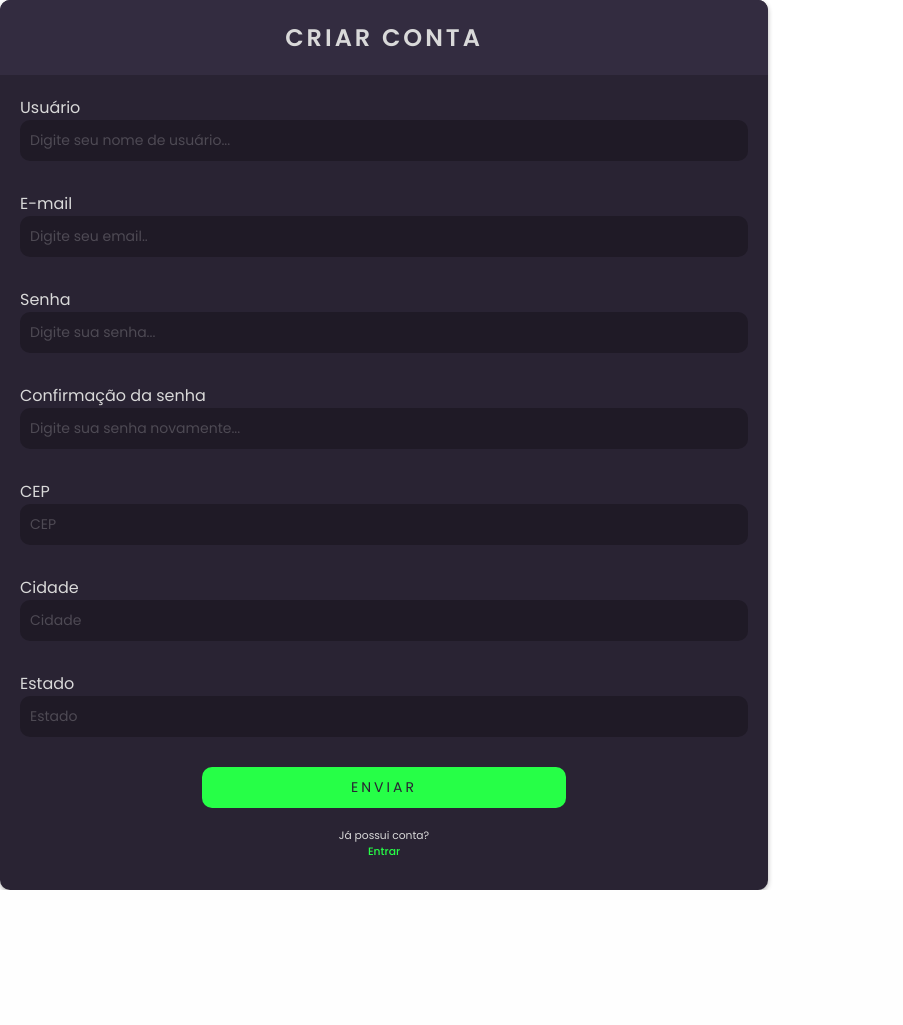
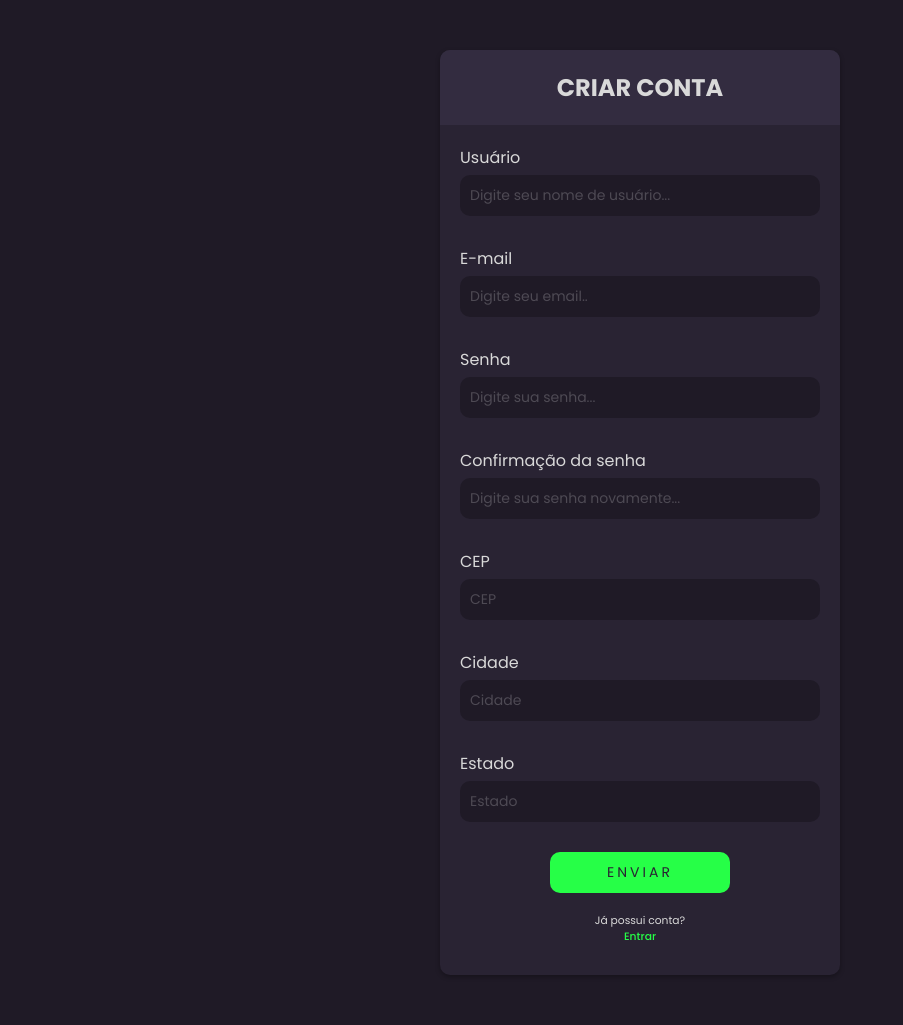
Before and after one commit to MiguelBack/biodex, a PHP site: page /cadastro.html in a window 1280 px wide. Shown: the whole page, without its empty margins (0-903 px from the left). Before the commit the page ends 890 px from the top, so only its background shows below. Run offline with PHP 8.4, Linux system fonts and the light colour scheme; some libraries are stand-ins or nearby versions.

Commit message:
visual-definido

```diff
--- a/login/cadastro.css
+++ b/login/cadastro.css
@@ -1,4 +1,7 @@
-@import url('https://fonts.googleapis.com/css2?family=Poppins:ital,wght@0,100;0,200;0,300;0,400;0,500;0,600;0,700;0,800;0,900;1,100;1,200;1,300;1,400;1,500;1,600;1,700;1,800;1,900&family=Sen:wght@400;700;800&display=swap');
+        html {
+            scroll-behavior: smooth;
+        }
+
         * {
             box-sizing: border-box;
             margin: 0;
@@ -6,43 +9,22 @@
             font-family: "Poppins", sans-serif;
         }
 
-.main-login {
+        body {
+            margin: 50px 0;
+            width: 100%;
+            min-height: 100vh;
             background: #1F1A26;
-    width: 100vw;
-    height: 100vh;
             display: flex;
             justify-content: center;
             align-items: center;
         }
 
-.left-login {
-    width: 50vw;
-    height: 100vh;
-    display: flex;
-    justify-content: center;
-    align-items: center;
-    flex-direction: column;
-}
-
-.left-login>h1 {
-    color: #26FF47;
-}
-
-.right-login {
-    width: 50vw;
-    height: 100vh;
-    display: flex;
-    justify-content: flex-start;
-    align-items: center;
-}
-
         .container {
-    justify-content: left;
             background-color: #292333;
             border-radius: 10px;
             box-shadow: 0 2px 5px rgba(0, 0, 0, 0.3);
-    width: 60%;
-    max-width: 70%;
+            width: 400px;
+            max-width: 100%;
             overflow: hidden;
         }
 
@@ -51,11 +33,8 @@
             padding: 20px;
         }
 
-.header h2 {
+        .header>h2 {
             color: #D9D9D9;
-    text-align: center;
-    font-weight: 600;
-    letter-spacing: 3px;
         }
 
         .form {
@@ -69,7 +48,7 @@
         }
 
         .form-control label {
-    display: incline-block;
+            display: inline-block;
             margin-bottom: 5px;
             color: #D9D9D9;
         }
@@ -85,13 +64,9 @@
             color: #D9D9D9;
         }
 
-.form-control input::placeholder {
-    color: #4E4A54;
-}
-
         .form-control i {
             position: absolute;
-    top: 38px;
+            top: 45px;
             right: 10px;
             visibility: hidden;
         }
@@ -119,7 +94,9 @@
             letter-spacing: 3px;
         }
 
-
+        .form-control input::placeholder {
+            color: #4E4A54;
+        }
         /* Error and Success */
 
         .form-control.success input {
@@ -163,12 +140,3 @@ select:-webkit-autofill {
             -webkit-text-fill-color: #D9D9D9;
             -webkit-box-shadow: 0 0 0px 1000px #1F1A26 inset;
         }
-
-.instagram {
-    margin-top: -20px;
-    margin-bottom: 15px;
-}
-
-.instagram>a>i {
-    color: #D9D9D9;
-}
```
Also changed, not shown: login/erro.php (added, +18 -0 lines). Lines whose indentation alone changed are shown as unchanged.
